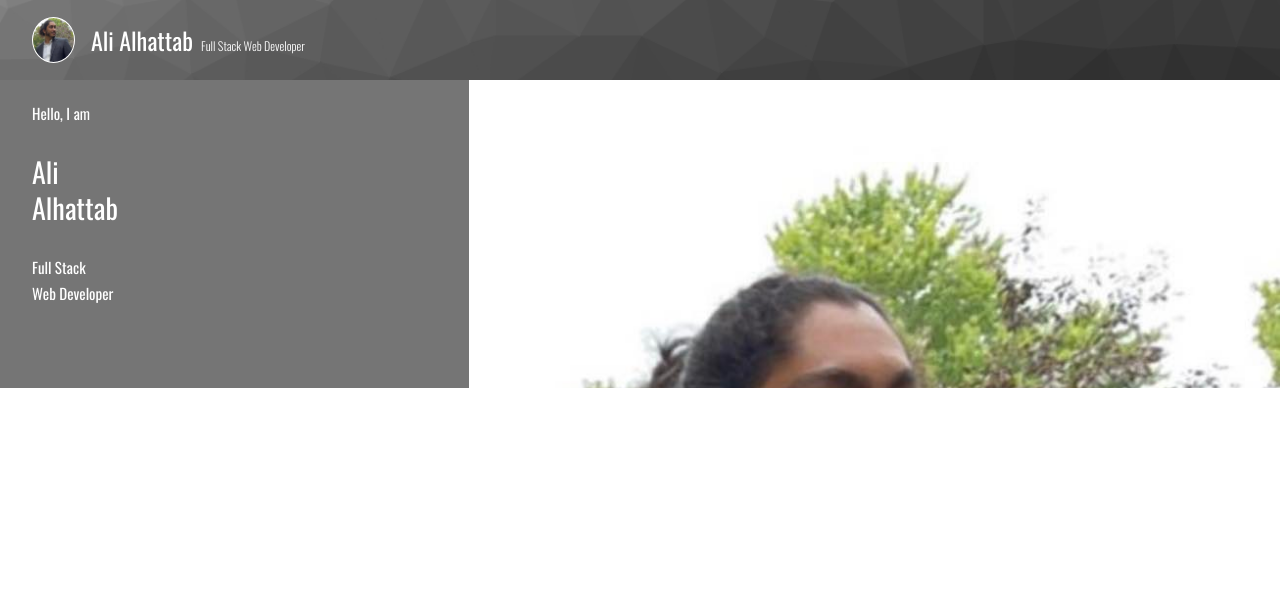
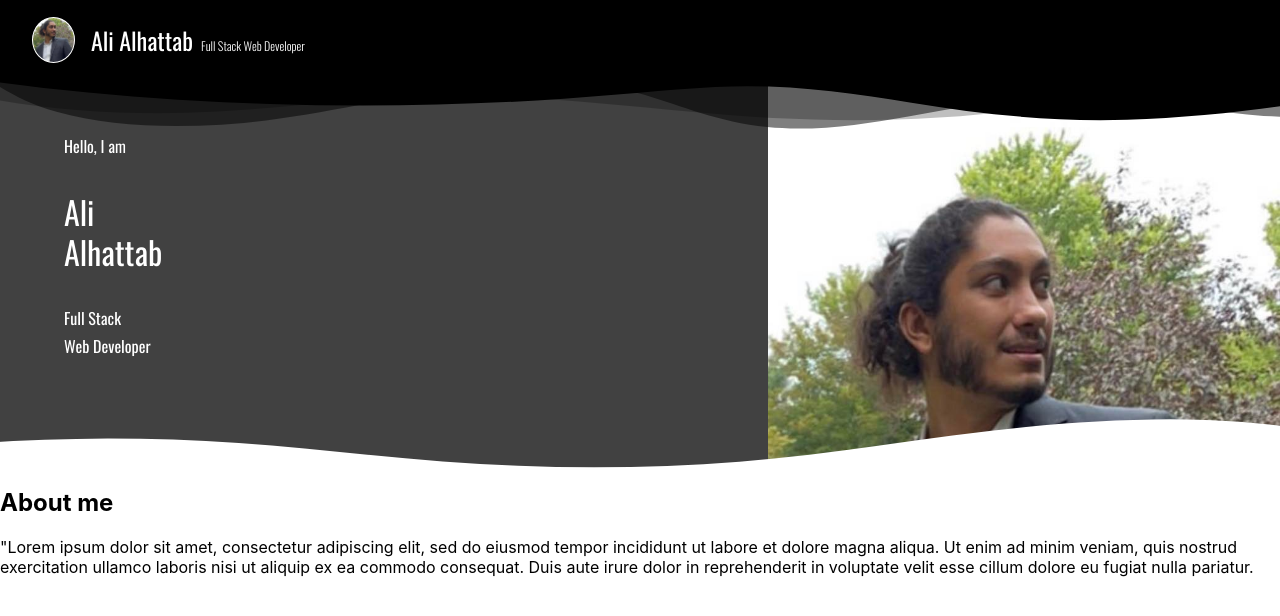
Before and after one commit to AliAlhattab/Ali-Alhattab-Portfolio, a React (Create React App) app: page / in a window 1280 px wide. Shown: the top 616 px of the page. Built offline with nearby package versions, Linux system fonts and the light colour scheme.

Commit message:
hero and about components

```diff
--- a/src/App.js
+++ b/src/App.js
@@ -2,12 +2,16 @@
 import 'animate.css';
 import Nav from './components/Nav/Nav';
 import Header from './components/Header/Header';
+import Wave from './components/Wave/Wave';
+import About from './components/About/About';
 
 function App() {
   return (
     <div>
   <Nav/>
   <Header/>
+  <Wave/>
+  <About/>
   </div>
   );
 }
--- /dev/null
+++ b/src/components/About/About.js
@@ -0,0 +1,18 @@
+import React from 'react'
+import './About.scss'
+
+function About() {
+  return (
+    <section>
+        <div>
+            <h1>About me</h1>
+            <p>"Lorem ipsum dolor sit amet, consectetur adipiscing elit, sed do eiusmod tempor incididunt ut
+                labore et dolore magna aliqua. Ut enim ad minim veniam, quis nostrud exercitation ullamco laboris
+                 nisi ut aliquip ex ea commodo consequat. Duis aute irure dolor in reprehenderit in voluptate velit
+                  esse cillum dolore eu fugiat nulla pariatur.</p>
+        </div>
+    </section>
+  )
+}
+
+export default About
--- /dev/null
+++ b/src/components/About/About.scss
@@ -0,0 +1,3 @@
+@use '../../styles/partials/mixins' as *;
+@use '../../styles/partials/fonts' as *;
+@use '../../styles/partials/variables' as *;
--- a/src/components/Header/Header.js
+++ b/src/components/Header/Header.js
@@ -1,19 +1,29 @@
-import React from 'react'
-import './Header.scss'
+import React from "react";
+import "./Header.scss";
+import { motion } from "framer-motion";
 
 function Header() {
+  const animateForm = { opacity: 0, x: -40 };
+  const animateTo = { opacity: 1, x: 0 };
+
   return (
-    <header className='header'>
-      <div className='header__title'>
-        <p className='header__subtext'>Hello, I am</p>
-        <p className='header__text'>Ali Alhattab</p>
-        <p className='header__subtext'>Full Stack</p>
-        <p className='header__subtext'>Web Developer</p>
+    <header className="header">
+      <div className="header__title">
+        <p className="header__subtext">Hello, I am</p>
+        <motion.p
+          className="header__text"
+          initial={animateForm}
+          animate={animateTo}
+          transition={{ delay: 0.5 }}
+        >
+          Ali Alhattab
+        </motion.p>
+        <p className="header__subtext">Full Stack</p>
+        <p className="header__subtext">Web Developer</p>
       </div>
-      <div className='header__image'>
-      </div>
+      <div className="header__image"></div>
     </header>
-  )
+  );
 }
 
-export default Header
+export default Header;
--- a/src/components/Header/Header.scss
+++ b/src/components/Header/Header.scss
@@ -4,9 +4,10 @@
 
 .header{
 display: flex;
-background-color: rgb(117, 117, 117);
+background-color: rgb(65, 65, 65);
 width: 100%;
 padding-top: 68px;
+
 
 
 
@@ -15,16 +16,28 @@
         padding: 2rem;
         width: 50%;
 
+        @include tablet{
+            padding: 4rem
+        }
+
     }
 
     &__subtext{
         @include mobile__body-large;
         margin: 0;
+
+        @include tablet{
+            @include tablet__body-large;
+        }
     }
 
     &__text{
         @include mobile__page-header;
         width: 100px;
+
+        @include tablet{
+            @include tablet__page-header;
+        }
     }
 
     &__image{
@@ -34,5 +47,12 @@
         background-position:top;
         height: 20rem;
         width: 100%;
+
+        @include tablet{
+            height: 25rem;
+            background-size: cover;
+            width: 32rem;
+
+        }
     }
 }
--- a/src/components/Nav/Nav.js
+++ b/src/components/Nav/Nav.js
@@ -7,6 +7,7 @@
 function Nav() {
   return (
     <nav className="nav">
+      <div className="nav__container">
       <div className="nav__image animate__animated animate__backInDown"></div>
       <div className="nav__group">
         <div className="nav__title">
@@ -22,6 +23,14 @@
           <NavTablet />
         </div>
       </div>
+      </div>
+      <div className="custom-shape-divider-top-1660339713">
+    <svg data-name="Layer 1" xmlns="http://www.w3.org/2000/svg" viewBox="0 0 1200 120" preserveAspectRatio="none">
+        <path d="M0,0V46.29c47.79,22.2,103.59,32.17,158,28,70.36-5.37,136.33-33.31,206.8-37.5C438.64,32.43,512.34,53.67,583,72.05c69.27,18,138.3,24.88,209.4,13.08,36.15-6,69.85-17.84,104.45-29.34C989.49,25,1113-14.29,1200,52.47V0Z" opacity=".25" class="shape-fill"></path>
+        <path d="M0,0V15.81C13,36.92,27.64,56.86,47.69,72.05,99.41,111.27,165,111,224.58,91.58c31.15-10.15,60.09-26.07,89.67-39.8,40.92-19,84.73-46,130.83-49.67,36.26-2.85,70.9,9.42,98.6,31.56,31.77,25.39,62.32,62,103.63,73,40.44,10.79,81.35-6.69,119.13-24.28s75.16-39,116.92-43.05c59.73-5.85,113.28,22.88,168.9,38.84,30.2,8.66,59,6.17,87.09-7.5,22.43-10.89,48-26.93,60.65-49.24V0Z" opacity=".5" class="shape-fill"></path>
+        <path d="M0,0V5.63C149.93,59,314.09,71.32,475.83,42.57c43-7.64,84.23-20.12,127.61-26.46,59-8.63,112.48,12.24,165.56,35.4C827.93,77.22,886,95.24,951.2,90c86.53-7,172.46-45.71,248.8-84.81V0Z" class="shape-fill"></path>
+    </svg>
+</div>
     </nav>
   );
 }
--- a/src/components/Nav/Nav.scss
+++ b/src/components/Nav/Nav.scss
@@ -3,14 +3,14 @@
 @use '../../styles/partials/variables' as *;
 
 .nav{
-    display: flex;
-    align-items: center;
-    background-image: url('../../assets/images/Nav.png');
-    background-size: cover;
-    background-repeat: no-repeat;
-    position: fixed;
+    position: absolute;
     width: 100%;
+    background-color: black;
 
+    &__container{
+        display: flex;
+        align-items: center;
+    }
 
     &__image{
         background-image: url('../../assets/images/pfp.PNG');
@@ -117,7 +117,7 @@
     &__option{
         @include tablet__labels-links-buttons;
         margin: 0 1rem;
-        padding: 0.5rem 0 ;
+        padding: 1rem 0 ;
 
     }
 
@@ -136,3 +136,39 @@
         }
     }
 }
+
+.custom-shape-divider-top-1660339713 {
+    position: absolute;
+    top: 1;
+    left: 0;
+    width: 100%;
+    overflow: hidden;
+    line-height: 0;
+}
+
+.custom-shape-divider-top-1660339713 svg {
+    position: relative;
+    display: block;
+    width: calc(111% + 1.3px);
+    height: 53px;
+}
+
+.custom-shape-divider-top-1660339713 .shape-fill {
+    fill: black;
+}
+
+/** For tablet devices **/
+@media (min-width: 768px) and (max-width: 1279px) {
+    .custom-shape-divider-top-1660339713 svg {
+        width: calc(131% + 1.3px);
+        height: 32px;
+    }
+}
+
+/** For mobile devices **/
+@media (max-width: 767px) {
+    .custom-shape-divider-top-1660339713 svg {
+        width: calc(142% + 1.3px);
+        height: 24px;
+    }
+}
--- a/src/components/Nav/NavLinks.js
+++ b/src/components/Nav/NavLinks.js
@@ -8,15 +8,6 @@
 
   return (
     <ul className="nav__list">
-      <motion.li
-        initial={animateForm}
-        animate={animateTo}
-        transition={{ delay: 0.05 }}
-        className="nav__option"
-        onClick={() => props.isMobile && props.closeMenu()}
-      >
-        Home
-      </motion.li>
       <motion.li
         initial={animateForm}
         animate={animateTo}
--- /dev/null
+++ b/src/components/Wave/Wave.js
@@ -0,0 +1,17 @@
+import React from 'react'
+import './Wave.scss'
+
+function Wave() {
+  return (
+    <section className='wave'>
+    <div className="custom-shape-divider-bottom-1660341457">
+    <svg data-name="Layer 1" xmlns="http://www.w3.org/2000/svg" viewBox="0 0 1200 120" preserveAspectRatio="none">
+        <path d="M321.39,56.44c58-10.79,114.16-30.13,172-41.86,82.39-16.72,168.19-17.73,250.45-.39C823.78,31,906.67,72,985.66,92.83c70.05,18.48,146.53,26.09,214.34,3V0H0V27.35A600.21,600.21,0,0,0,321.39,56.44Z" class="shape-fill"></path>
+    </svg>
+</div>
+</section>
+
+  )
+}
+
+export default Wave
--- /dev/null
+++ b/src/components/Wave/Wave.scss
@@ -0,0 +1,45 @@
+@use '../../styles/partials/mixins' as *;
+@use '../../styles/partials/fonts' as *;
+@use '../../styles/partials/variables' as *;
+
+
+.wave{
+    position: relative;
+}
+.custom-shape-divider-bottom-1660341457 {
+    position: absolute;
+    bottom: 0;
+    left: 0;
+    width: 100%;
+    overflow: hidden;
+    line-height: 0;
+    transform: rotate(180deg);
+}
+
+.custom-shape-divider-bottom-1660341457 svg {
+    position: relative;
+    display: block;
+    width: calc(111% + 1.3px);
+    height: 53px;
+    transform: rotateY(180deg);
+}
+
+.custom-shape-divider-bottom-1660341457 .shape-fill {
+    fill: white;
+}
+
+/** For tablet devices **/
+@media (min-width: 768px) and (max-width: 1279px) {
+    .custom-shape-divider-bottom-1660341457 svg {
+        width: calc(111% + 1.3px);
+        height: 81px;
+    }
+}
+
+/** For mobile devices **/
+@media (max-width: 767px) {
+    .custom-shape-divider-bottom-1660341457 svg {
+        width: calc(142% + 1.3px);
+        height: 24px;
+    }
+}
```
Also changed, not shown: src/assets/images/Nav.png (deleted), src/assets/images/herobackground.png (added).
